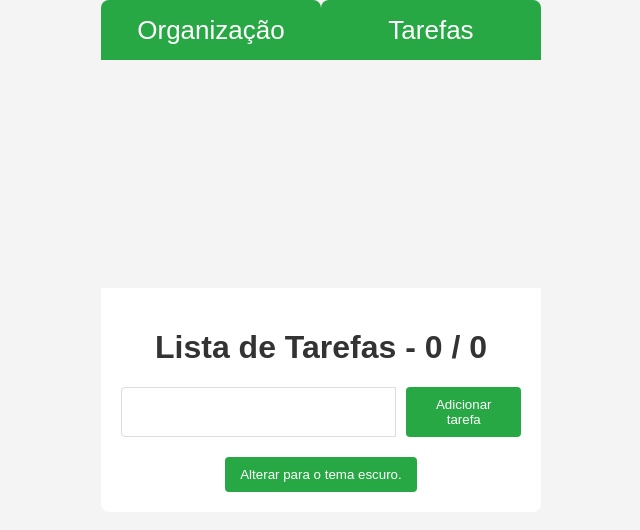
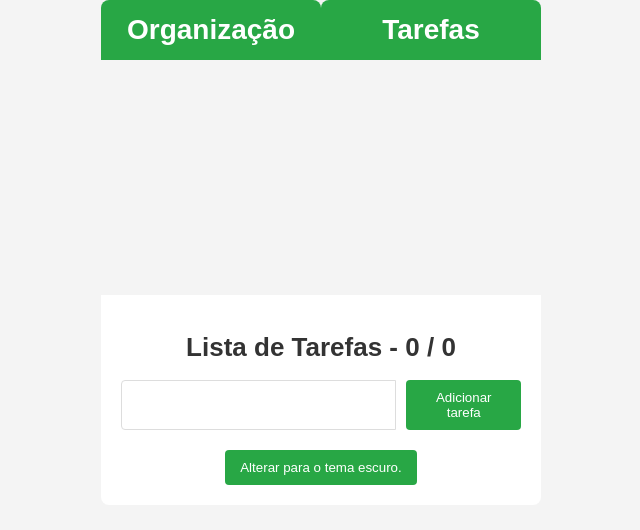
Before and after one commit to Eder-TS/RID145056_Desafio4, a React (Vite) app: page /tarefas in a window 1280 px wide. Shown: the top 530 px of the page, without its empty margins (319-959 px from the left). Built offline with nearby package versions, Linux system fonts and the light colour scheme.

Commit message:
Feat: Creating navbar, setting fonts

```diff
--- a/src/App.css
+++ b/src/App.css
@@ -36,7 +36,8 @@ body {
 .button {
   background: #28a745;
   color: #fff;
-  font-size: 26px;
+  font-size: 28px;
+  font-weight: 600;
   display: flex;
   justify-content: center;
   align-items: center;
@@ -75,6 +76,7 @@ body {
 }
 
 h1 {
+  font-size: 26px;
   color: #333;
 }
 
```
